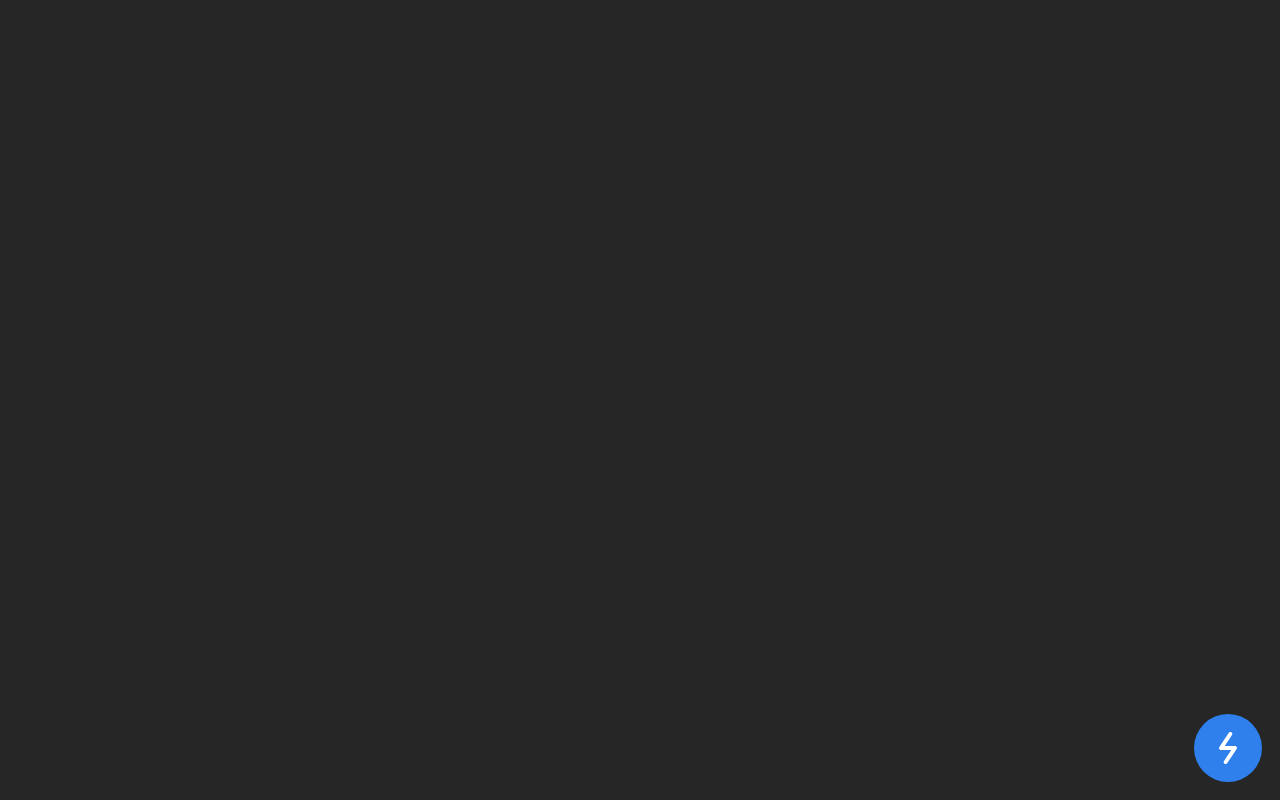
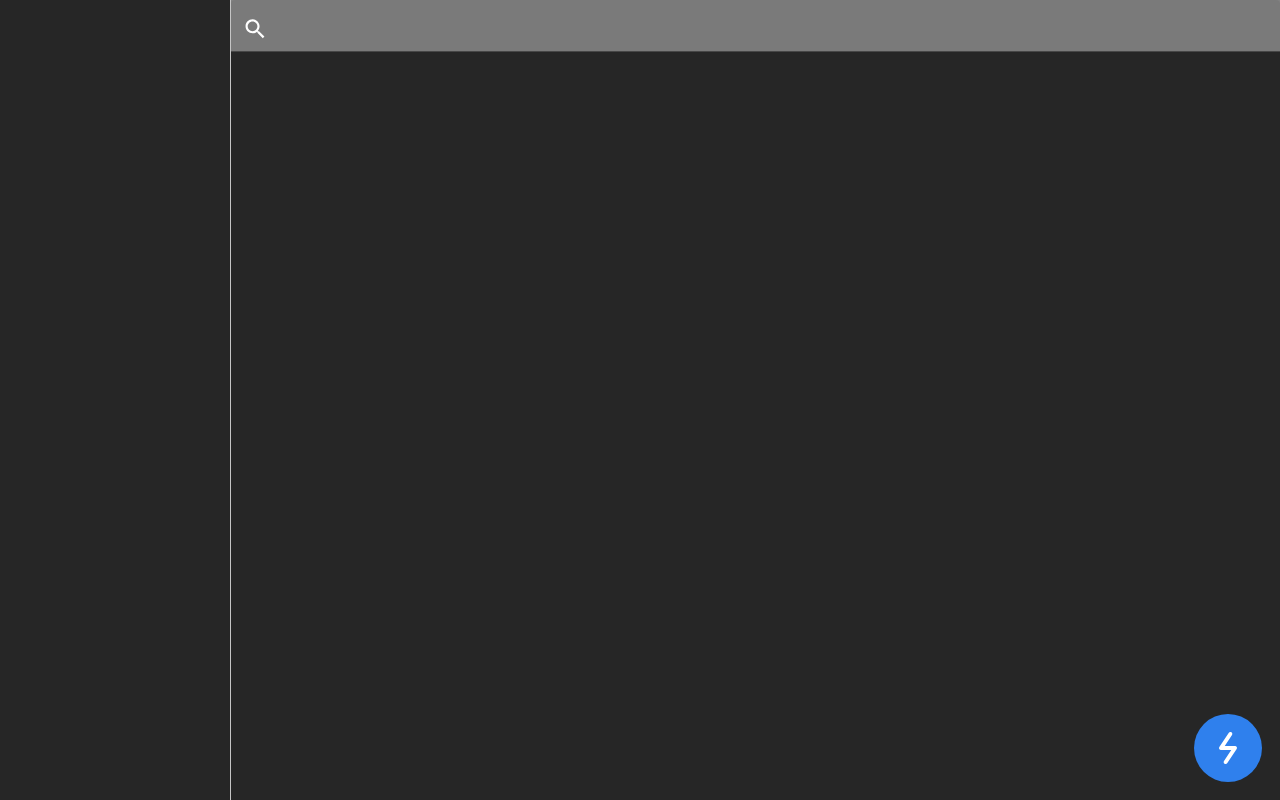
Before and after one commit to akmalays/quirkz, a React (Create React App) app: page /dashboard in a window 1280 px wide. Built offline with nearby package versions, Linux system fonts and the light colour scheme.

Commit message:
add search bar

```diff
--- /dev/null
+++ b/src/components/icon/icon.tsx
@@ -0,0 +1,12 @@
+import { Icon } from "@mui/material";
+
+export default function SvgIcon(props: any) {
+  const { icon, width, height } = props;
+  return (
+    <div>
+      <Icon>
+        <img alt="circular icon" src={icon} width={width} height={height} />
+      </Icon>
+    </div>
+  );
+}
--- a/src/pages/dashboard/index.tsx
+++ b/src/pages/dashboard/index.tsx
@@ -1,10 +1,18 @@
-import { Grid, Typography } from "@mui/material";
+import {
+  Divider,
+  Grid,
+  InputAdornment,
+  TextField,
+  Typography,
+} from "@mui/material";
 import CircularButton from "../../components/button/circular";
 import Quicks from "../../assets/icon/quicks.svg";
 import Chat from "../../assets/icon/chat.svg";
 import Task from "../../assets/icon/task.svg";
+import Search from "../../assets/icon/search.svg";
 import { dashboardStyles } from "./styles";
 import { useCallback, useState } from "react";
+import SvgIcon from "../../components/icon/icon";
 
 export default function Dashboard() {
   const [isOpen, setIsOpen] = useState<boolean>(false);
@@ -23,6 +31,39 @@ export default function Dashboard() {
           minHeight: "100vh",
         }}
       >
+        <Grid display="flex" ml="18vw">
+          <Grid>
+            <Divider
+              orientation="vertical"
+              sx={{ backgroundColor: "#E0E0E0", minHeight: "100vh" }}
+            />
+          </Grid>
+          <Grid item xs={12}>
+            <TextField
+              InputProps={{
+                startAdornment: (
+                  <InputAdornment position="start">
+                    <SvgIcon icon={Search} width={"20px"} height={"20px"} />
+                  </InputAdornment>
+                ),
+              }}
+              variant="filled"
+              size="small"
+              sx={{
+                width: "81.9vw",
+                "& input": {
+                  color: "#ffffff",
+                  mt: -0.5,
+                  mb: 1,
+                  ml: 2,
+                },
+                backgroundColor: "#828282",
+              }}
+              type="search"
+            />
+          </Grid>
+        </Grid>
+
         <Grid
           display="flex"
           justifyContent={"flex-end"}
```
Also changed, not shown: src/assets/icon/pin.svg (added), src/assets/icon/search.svg (added).
